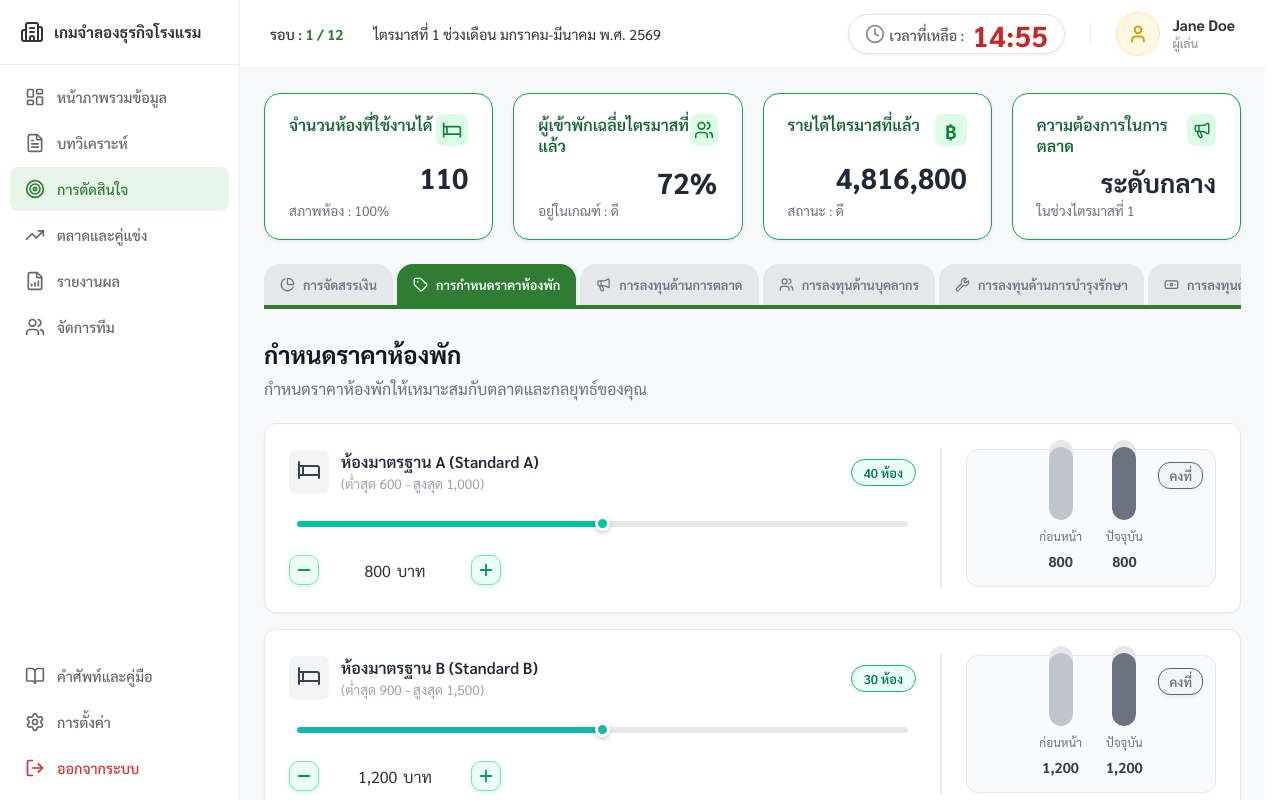
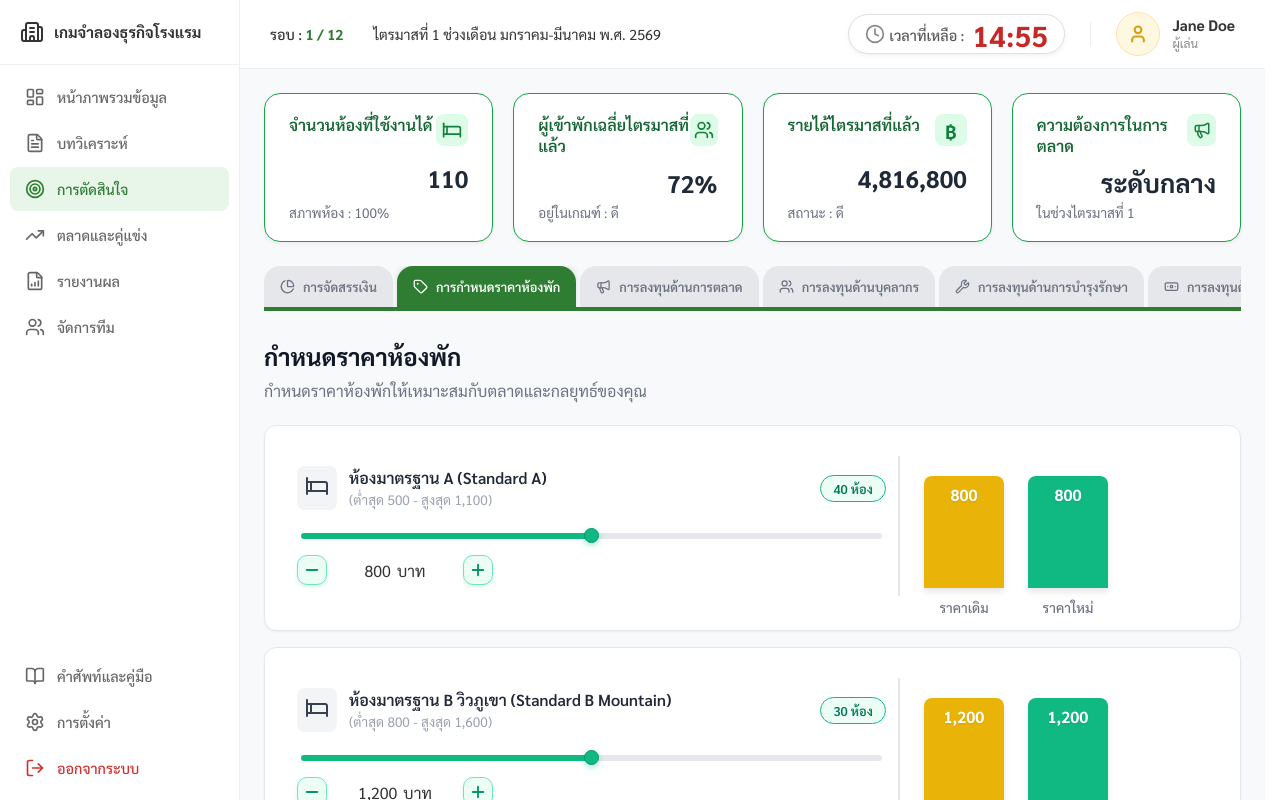
Before and after one commit to purimprach/HBS, a React (Vite) app: page /pricing in a window 1280 px wide. Built offline with nearby package versions, Linux system fonts and the light colour scheme.

Commit message:
สร้างหน้าการกำหนดราคา PricingPage เรียบร้อยแล้ว

```diff
--- a/src/DecisionPage.css
+++ b/src/DecisionPage.css
@@ -64,13 +64,13 @@
 
 /* ปรับตัวเลขให้ใหญ่และชิดขวาตามรูป */
 .stat-value {
-  font-size: 1.8rem;
+  font-size: 1.5rem;
   font-weight: 700;
   color: #1F2937;
   text-align: right;
   margin-top: 12px;
   margin-bottom: 4px;
-  line-height: 1;
+  line-height: 1.2;
 }
 
 /* ปรับตัวหนังสือข้างล่างเป็นสีเทา */
@@ -208,18 +208,22 @@
 .range-slider::-webkit-slider-thumb {
   -webkit-appearance: none;
   appearance: none;
+
   width: 15px;
   height: 15px;
   border-radius: 50%;
-  background: var(--thumb-color);
-  border: 3px solid white;
-  box-shadow: 0 2px 5px rgba(0,0,0,0.2);
-  margin-top: -4.5px;
-  transition: transform 0.1s;
+
+  background: #10B981;      /* ✅ เขียว */
+  border: 1px solid #059669; /* ขอบเขียวเข้ม */
+  box-shadow: 0 2px 6px rgba(16, 185, 129, 0.4);
+
+  margin-top: -4px;
+  transition: transform 0.15s ease, box-shadow 0.15s ease;
 }
 
 .range-slider:active::-webkit-slider-thumb {
-  transform: scale(1.1);
+  transform: scale(1.15);
+  box-shadow: 0 4px 10px rgba(16, 185, 129, 0.6);
 }
 
 .range-slider::-webkit-slider-runnable-track {
@@ -604,20 +608,20 @@ input:disabled, button:disabled {
   background: white;
   border: 1px solid #E5E7EB;
   border-radius: 12px;
-  padding: 24px;
+  padding: 10px 32px 14px;
   display: flex;
   justify-content: space-between;
   align-items: center;
   box-shadow: 0 1px 2px rgba(0,0,0,0.05);
-  gap: 24px;
+  gap: 12px;
 }
 
 /* ฝั่งซ้าย */
 .card-left-section {
-  flex: 1;
+  flex: 3;
   display: flex;
   flex-direction: column;
-  gap: 16px;
+  gap: 8px;
 }
 
 .room-title-row {
@@ -641,7 +645,7 @@ input:disabled, button:disabled {
 .price-control-area {
   display: flex;
   align-items: center;
-  gap: 16px;
+  gap: 8px;
 }
 
 /* ปุ่ม + - */
@@ -700,12 +704,6 @@ input:disabled, button:disabled {
   width: 2px;
   height: 140px;
   background-color: #E5E7EB;
-}
-
-/* ฝั่งขวา (เปรียบเทียบราคา) */
-.card-right-section {
-  width: 250px;
-  flex-shrink: 0;
 }
 
 .compare-box {
@@ -900,76 +898,97 @@ input:disabled, button:disabled {
 .text-green { color: #10B981 !important; }
 .text-red { color: #EF4444 !important; }
 
-/* ✅✅✅ CSS สำหรับกล่องกราฟแนวตั้ง (Vertical Chart Box) ✅✅✅ */
 
-.compare-vertical-box {
-  background: #F9FAFB;
-  border-radius: 12px;
-  padding: 20px 16px 16px; /* เพิ่ม padding ด้านบนสำหรับ badge */
-  border: 1px solid #E5E7EB;
-  height: 100%;
-  position: relative; /* เพื่อให้ badge ลอยเทียบกับกล่องนี้ */
+/* ======================================================= */
+/* ✅✅✅ 3. ส่วนกราฟแท่งแบบใหม่ (ตัวเลขอยู่ในแท่ง) ✅✅✅ */
+/* ======================================================= */
+
+.card-right-section {
+  flex: 1;
   display: flex;
-  align-items: flex-end; /* ดันกราฟลงด้านล่าง */
+  flex-direction: column;
+  justify-content: flex-end; /* ดันกราฟลงล่าง */
+  position: relative;
+  padding-top: 40px; /* เผื่อที่ให้ Badge ด้านบน */
+  padding-left: 20px;
+  /* ฝั่งขวา (เปรียบเทียบราคา) */
+   padding-left: 0;      /* (ถ้าไม่อยากให้มันเยื้องจากซ้าย) */
+   padding-right: 100px;
 }
 
-/* Badge % ลอยอยู่ด้านบน กล่องแสดง % ขึ้น ลง คงที่ */
-.diff-badge-floating {
+/* Badge เปอร์เซ็นต์ (ลอยมุมซ้ายบนของกรอบขวา) */
+.floating-percent-badge {
   position: absolute;
-  /*border: 1px solid #010815; /* เส้นหนา 1px, แบบทึบ, สีเทา */
-  top: 12px;
-  right: 12px;
+  top: 0;
+  right: 0; /* หรือ left: 0 ถ้าชอบมุมซ้าย */
+  background-color: #DCFCE7; /* สีเขียวอ่อน */
+  color: #166534;
+  padding: 6px 12px;
+  border-radius: 20px;
+  font-size: 0.9rem;
+  font-weight: 700;
   display: flex;
   align-items: center;
-  gap: 4px;
-  font-size: 0.8rem;
-  font-weight: 600;
-  padding: 4px 10px;
-  border-radius: 12px;
+  gap: 6px;
   box-shadow: 0 2px 4px rgba(0,0,0,0.05);
 }
-.diff-badge-floating.up { background: #DCFCE7; color: #16A34A; border: 1px solid #036c32;}
-.diff-badge-floating.down { background: #FEE2E2; color: #EF4444; border: 1px solid #af2904;}
-.diff-badge-floating.neutral { background: #F3F4F6; color: #6B7280; border: 1px solid #5f6267;}
-
-/* พื้นที่กราฟ */
-.chart-area {
-  display: flex;
-  gap: 24px; /* ระยะห่างระหว่างแท่ง */
-  width: 100%;
-  justify-content: center;
-  padding-top: 20px; /* เว้นที่ให้ badge */
+.floating-percent-badge.down {
+  background-color: #FEE2E2;
+  color: #991B1B;
 }
 
-.bar-col {
+/* Container ของแท่งกราฟ */
+.chart-bars-container {
+  display: flex;
+  align-items: flex-end; /* ให้แท่งกราฟงอกขึ้นจากด้านล่าง */
+  justify-content: flex-end;
+  gap: 24px; /* ระยะห่างระหว่างแท่งเหลือง-เขียว */
+  height: 140px; /* ความสูงพื้นที่กราฟ */
+  width: 100%;
+}
+
+.chart-col {
   display: flex;
   flex-direction: column;
+  justify-content: flex-end;
   align-items: center;
-  gap: 8px;
+  height: 100%;
+  flex: 1;
+  max-width: 80px;
 }
 
-/* กรอบของแท่งกราฟ */
-.bar-wrapper {
-  height: 80px; /* ความสูงสูงสุดของกราฟ */
-  width: 24px;
-  background-color: #E5E7EB; /* สีพื้นหลังรางกราฟ */
-  border-radius: 12px;
+/* ตัวแท่งกราฟ (Bar Visual) */
+.bar-visual {
+  width: 100%;
+  border-radius: 8px 8px 0 0; /* มนเฉพาะด้านบน */
+
+  /* จัดตัวเลขให้อยู่ตรงกลางแท่ง */
   display: flex;
-  align-items: flex-end; /* ให้แท่งกราฟงอกจากด้านล่าง */
-  overflow: hidden; /* ซ่อนส่วนที่เกิน */
+  align-items: flex-start; /* ตัวเลขอยู่ด้านบนของแท่ง */
+  justify-content: center;
+  padding-top: 8px;
+
+  color: white; /* ตัวเลขสีขาว */
+  font-weight: 700;
+  font-size: 1rem;
+  text-shadow: 0 1px 2px rgba(0,0,0,0.1);
+
+  transition: height 0.3s ease;
+  min-height: 40px; /* ความสูงขั้นต่ำเพื่อให้เห็นตัวเลขเสมอ */
+  box-shadow: 0 4px 6px rgba(0,0,0,0.1);
 }
 
-/* ตัวแท่งกราฟ */
-.v-bar {
-  width: 100%;
-  border-radius: 12px;
-  transition: height 0.3s ease, background-color 0.3s ease;
+/* สีแท่งกราฟ */
+.bar-yellow { background-color: #EAB308; } /* สีเหลือง (ราคาเดิม) */
+.bar-green { background-color: #10B981; }  /* สีเขียว (ราคาใหม่) */
+
+/* ข้อความใต้กราฟ (Label) */
+.bar-label-bottom {
+  margin-top: 10px;
+  font-size: 0.85rem;
+  color: #6B7280;
+  font-weight: 500;
 }
-
-.v-bar.prev { background-color: #9CA3AF; opacity: 0.5; } /* แท่งก่อนหน้า สีเทาจางๆ */
-.v-bar.curr.up { background-color: #10B981; } /* แท่งปัจจุบัน ขึ้น=เขียว */
-.v-bar.curr.down { background-color: #EF4444; } /* แท่งปัจจุบัน ลง=แดง */
-.v-bar.curr.neutral { background-color: #6B7280; } /* แท่งปัจจุบัน เท่าเดิม=เทา */
 
 /* ป้ายกำกับและตัวเลขใต้กราฟ */
 .bar-label {
--- a/src/PricingPage.jsx
+++ b/src/PricingPage.jsx
@@ -14,11 +14,11 @@ const PricingPage = () => {
   const [isSaved, setIsSaved] = useState(false);
 
   const [rooms, setRooms] = useState([
-    { id: 1, name: 'ห้องมาตรฐาน A (Standard A)', price: 800, prevPrice: 800, min: 600, max: 1000, step: 100, count: 40, color: '#00C49F' },
-    { id: 2, name: 'ห้องมาตรฐาน B (Standard B)', price: 1200, prevPrice: 1200, min: 900, max: 1500, step: 100, count: 30, color: '#14B8A6' },
+    { id: 1, name: 'ห้องมาตรฐาน A (Standard A)', price: 800, prevPrice: 800, min: 500, max: 1100, step: 50, count: 40, color: '#00C49F' },
+    { id: 2, name: 'ห้องมาตรฐาน B วิวภูเขา (Standard B Mountain)', price: 1200, prevPrice: 1200, min: 800, max: 1600, step: 50, count: 30, color: '#14B8A6' },
     { id: 3, name: 'ห้องดีลักซ์ (Deluxe)', price: 2500, prevPrice: 2500, min: 1800, max: 3200, step: 100, count: 20, color: '#FFBB28' },
     { id: 4, name: 'ห้องสวีท (Suite)', price: 4500, prevPrice: 4500, min: 3200, max: 5800, step: 100, count: 10, color: '#4287f5' },
-    { id: 5, name: 'ห้องสวีทแบบครอบครัว (Family)', price: 6000, prevPrice: 6000, min: 4200, max: 7800, step: 100, count: 10, color: '#A020F0' }
+    { id: 5, name: 'ห้องสวีทแบบครอบครัว (Family Suite)', price: 6000, prevPrice: 6000, min: 4200, max: 7800, step: 100, count: 10, color: '#A020F0' }
   ]);
 
   const adjustPrice = (id, amount) => {
@@ -54,7 +54,7 @@ const PricingPage = () => {
   return (
     <div className="decision-page">
 
-      {/* 1. Header Stats (แก้ไขให้เหมือนรูป) */}
+      {/* 1. Header Stats */}
       <div className="stats-grid">
         <div className="stat-card">
           <div className="stat-header">
@@ -64,7 +64,6 @@ const PricingPage = () => {
           <div className="stat-value">110</div>
           <div className="stat-sub">สภาพห้อง : 100%</div>
         </div>
-
         <div className="stat-card">
           <div className="stat-header">
              <span className="stat-title">ผู้เข้าพักเฉลี่ยไตรมาสที่แล้ว</span>
@@ -73,7 +72,6 @@ const PricingPage = () => {
           <div className="stat-value">72%</div>
           <div className="stat-sub">อยู่ในเกณฑ์ : ดี</div>
         </div>
-
         <div className="stat-card">
           <div className="stat-header">
              <span className="stat-title">รายได้ไตรมาสที่แล้ว</span>
@@ -82,7 +80,6 @@ const PricingPage = () => {
           <div className="stat-value">4,816,800</div>
           <div className="stat-sub">สถานะ : ดี</div>
         </div>
-
         <div className="stat-card">
           <div className="stat-header">
              <span className="stat-title">ความต้องการในการตลาด</span>
@@ -93,7 +90,7 @@ const PricingPage = () => {
         </div>
       </div>
 
-      {/* 2. Tabs Navigation */}
+      {/* 2. Tabs */}
       <div className="decision-tabs">
         <button className="tab-btn" onClick={() => navigate('/decision')}>
           <PieChart size={15} /> <span>การจัดสรรเงิน</span>
@@ -129,19 +126,20 @@ const PricingPage = () => {
                   const percentChange = getChangePercent(room.price, room.prevPrice);
                   const isUp = percentChange > 0;
                   const isDown = percentChange < 0;
+
+                  // Slider Percent
                   const range = room.max - room.min;
                   const percent = ((room.price - room.min) / range) * 100;
 
-                  // คำนวณความสูงกราฟ
-                  const maxVal = Math.max(room.price, room.prevPrice) * 1.1;
-                  // ✅ แก้ไขชื่อตัวแปรให้ถูกต้องตรงนี้ครับ
+                  // Chart Heights (คำนวณความสูงให้สัมพันธ์กัน)
+                  const maxVal = Math.max(room.price, room.prevPrice) * 1.2; // เผื่อที่ด้านบนนิดหน่อย
                   const hPrev = (room.prevPrice / maxVal) * 100;
                   const hCurr = (room.price / maxVal) * 100;
 
                   return (
                     <div key={room.id} className="room-pricing-card-custom">
 
-                      {/* ฝั่งซ้าย */}
+                      {/* --- ฝั่งซ้าย: ข้อมูล + Slider (บน) + ปุ่ม (ล่าง) --- */}
                       <div className="card-left-section">
                         <div className="room-title-row">
                            <div className="room-icon-wrapper" style={{background: '#F3F4F6', padding:'8px', borderRadius:'8px'}}>
@@ -158,7 +156,8 @@ const PricingPage = () => {
                            </div>
                         </div>
 
-                        <div style={{ margin: '0 0 8px 0', padding: '0 8px' }}>
+                        {/* Slider */}
+                        <div style={{ padding: '0 4px', margin: '4px 0' }}>
                             <input
                               type="range"
                               min={room.min} max={room.max} step={room.step}
@@ -166,14 +165,13 @@ const PricingPage = () => {
                               onChange={(e) => setPriceExact(room.id, Number(e.target.value))}
                               className="range-slider"
                               style={{
-                                  '--thumb-color': room.color,
-                                  width: '100%',
-                                  background: `linear-gradient(to right, ${room.color} 0%, ${room.color} ${percent}%, #E5E7EB ${percent}%, #E5E7EB 100%)`
+                                  background: `linear-gradient(to right, #10B981 0%, #10B981 ${percent}%, #E5E7EB ${percent}%, #E5E7EB 100%)`
                               }}
                               disabled={isSaved}
                             />
                         </div>
 
+                        {/* Controls */}
                         <div className="price-control-area">
                            <button
                               className="adjust-btn minus"
@@ -201,39 +199,37 @@ const PricingPage = () => {
                       {/* เส้นกั้นแนวตั้ง */}
                       <div className="vertical-divider"></div>
 
-                      {/* ฝั่งขวา: กราฟแท่งแนวตั้ง */}
+                      {/* --- ฝั่งขวา: กราฟแท่งทึบ (เหลือง/เขียว) มีตัวเลขข้างใน --- */}
                       <div className="card-right-section">
-                         <div className="compare-vertical-box">
-                            <div className={`diff-badge-floating ${isUp ? 'up' : isDown ? 'down' : 'neutral'}`}>
-                               {isUp ? <TrendingUp size={14} /> : isDown ? <TrendingDown size={14} /> : null}
-                               <span>
-                                 {percentChange === 0 ? 'คงที่' : `${percentChange > 0 ? '+' : ''}${percentChange.toFixed(1)}%`}
-                               </span>
+
+                         {/* Badge % (แสดงเมื่อมีการเปลี่ยนแปลง) */}
+                         {percentChange !== 0 && (
+                           <div className={`floating-percent-badge ${isDown ? 'down' : ''}`}>
+                              {isUp ? <TrendingUp size={16} /> : <TrendingDown size={16} />}
+                              {percentChange > 0 ? '+' : ''}{percentChange.toFixed(1)}%
+                           </div>
+                         )}
+
+                         <div className="chart-bars-container">
+                            {/* แท่งราคาเดิม (สีเหลือง) */}
+                            <div className="chart-col">
+                               <div className="bar-visual bar-yellow" style={{height: `${hPrev}%`}}>
+                                  {/* ตัวเลขราคาซ่อนอยู่ในแท่ง */}
+                                  {formatMoney(room.prevPrice)}
+                               </div>
+                               <div className="bar-label-bottom">ราคาเดิม</div>
                             </div>
 
-                            <div className="chart-area">
-                                <div className="bar-col">
-                                   <div className="bar-wrapper">
-                                      {/* ✅ แก้ไข: ใช้ hPrev แทน prevHeight */}
-                                      <div className="v-bar prev" style={{height: `${hPrev}%`}}></div>
-                                   </div>
-                                   <span className="bar-label">ก่อนหน้า</span>
-                                   <span className="bar-value">{formatMoney(room.prevPrice)}</span>
-                                </div>
-
-                                <div className="bar-col">
-                                   <div className="bar-wrapper">
-                                      {/* ✅ แก้ไข: ใช้ hCurr แทน currHeight */}
-                                      <div className={`v-bar curr ${isUp ? 'up' : isDown ? 'down' : 'neutral'}`}
-                                           style={{height: `${hCurr}%`}}></div>
-                                   </div>
-                                   <span className="bar-label">ปัจจุบัน</span>
-                                   <span className={`bar-value ${isUp ? 'text-green' : isDown ? 'text-red' : ''}`}>
-                                      {formatMoney(room.price)}
-                                   </span>
-                                </div>
+                            {/* แท่งราคาใหม่ (สีเขียว) */}
+                            <div className="chart-col">
+                               <div className="bar-visual bar-green" style={{height: `${hCurr}%`}}>
+                                  {/* ตัวเลขราคาซ่อนอยู่ในแท่ง */}
+                                  {formatMoney(room.price)}
+                               </div>
+                               <div className="bar-label-bottom">ราคาใหม่</div>
                             </div>
                          </div>
+
                       </div>
 
                     </div>
@@ -244,7 +240,7 @@ const PricingPage = () => {
           </div>
       </div>
 
-      {/* 4. Bottom Action Bar */}
+      {/* Bottom Action Bar */}
       <div className="bottom-action-bar">
          <div className="break-even-section">
             <div className="be-title">คาดการณ์รายได้ (เฉลี่ย) โดยคิดแค่ 60% ของจำนวนห้องพัก</div>
@@ -261,7 +257,6 @@ const PricingPage = () => {
          </div>
       </div>
 
-      {/* 5. Footer */}
       <footer className="decision-footer">
          <div className="footer-text">
             © 2026 Hotel Business Simulation Game. All rights reserved.
```
